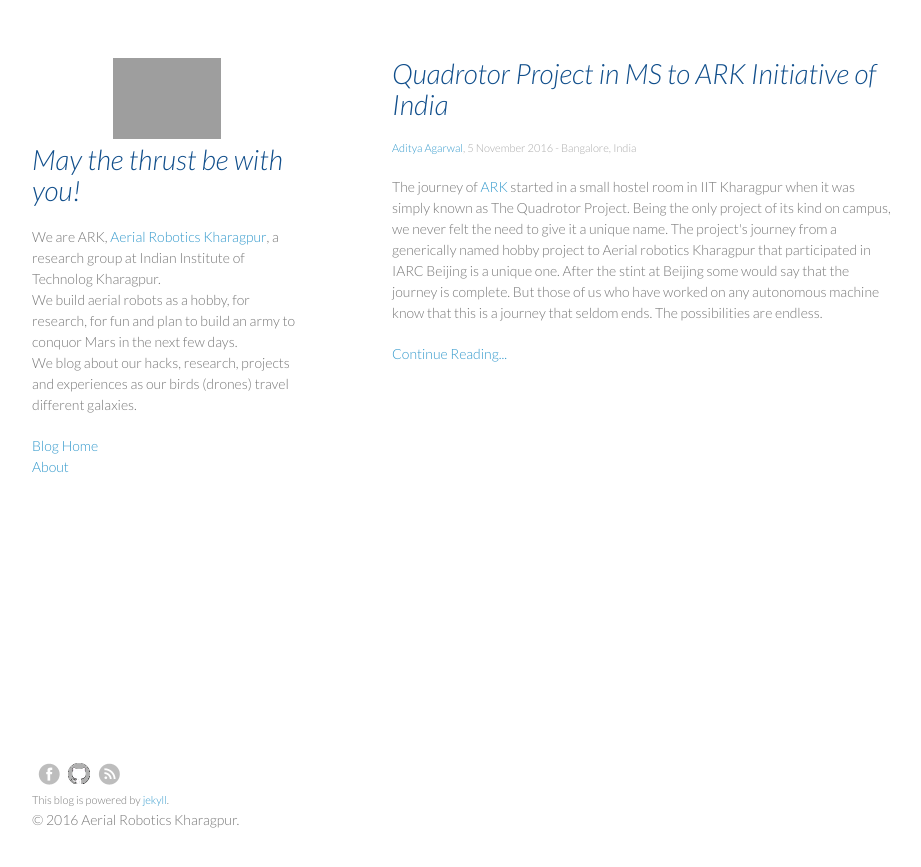
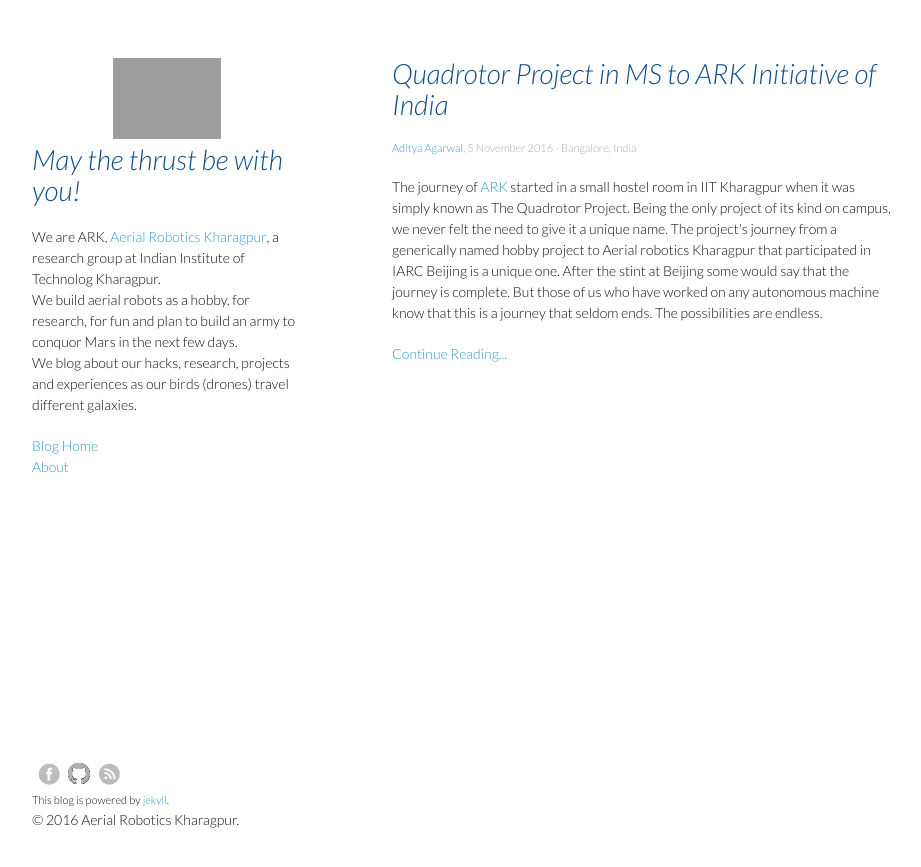
Before and after one commit to arl-kgp/ark-blog, a Jekyll site: the page built from index.html, in a window 1280 px wide. Shown: the top 867 px of the page, without its empty margins (178-1099 px from the left). Built offline with Jekyll 4.4.1, drawn with Linux system fonts in a browser that asks for light colours.

Commit message:
Color changed

```diff
--- a/css/styles.css
+++ b/css/styles.css
@@ -3,7 +3,7 @@
 body {
   padding:50px;
   font:14px/1.5 Lato, "Helvetica Neue", Helvetica, Arial, sans-serif;
-  color:#777;
+  color:#111;
   font-weight:300;
 }
 
```
